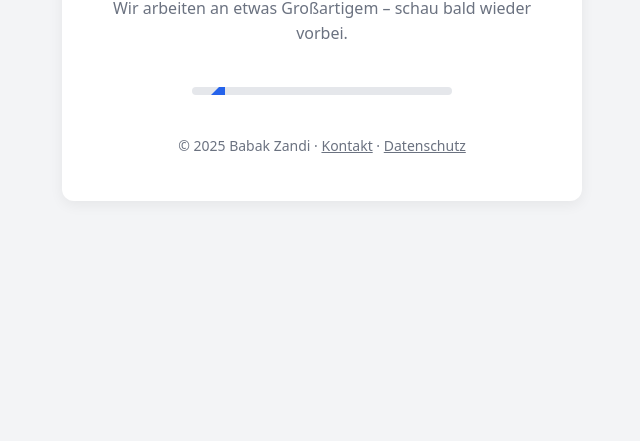
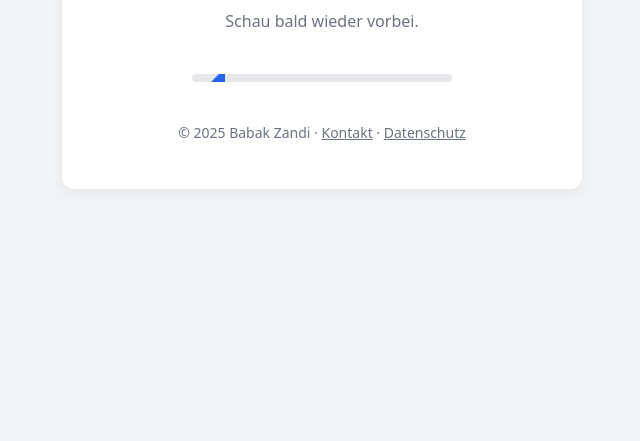
Before and after one commit to BZandi/bzandi.github.io, a plain HTML site: page index.html in a window 1280 px wide. Shown: the part 359-800 px from the top of the page, without its empty margins (318-958 px from the left). Drawn offline with Linux system fonts and the light colour scheme.

Commit message:
Update index.html

```diff
--- a/index.html
+++ b/index.html
@@ -87,7 +87,7 @@
 <body>
   <main class="card" role="main">
     <h1>Website im Aufbau</h1>
-    <p class="lead">Wir arbeiten an etwas Großartigem&nbsp;&ndash; schau bald wieder vorbei.</p>
+    <p class="lead">Schau bald wieder vorbei.</p>
 
     <!-- dezenter Ladebalken -->
     <div class="loader" aria-hidden="true"></div>
```
